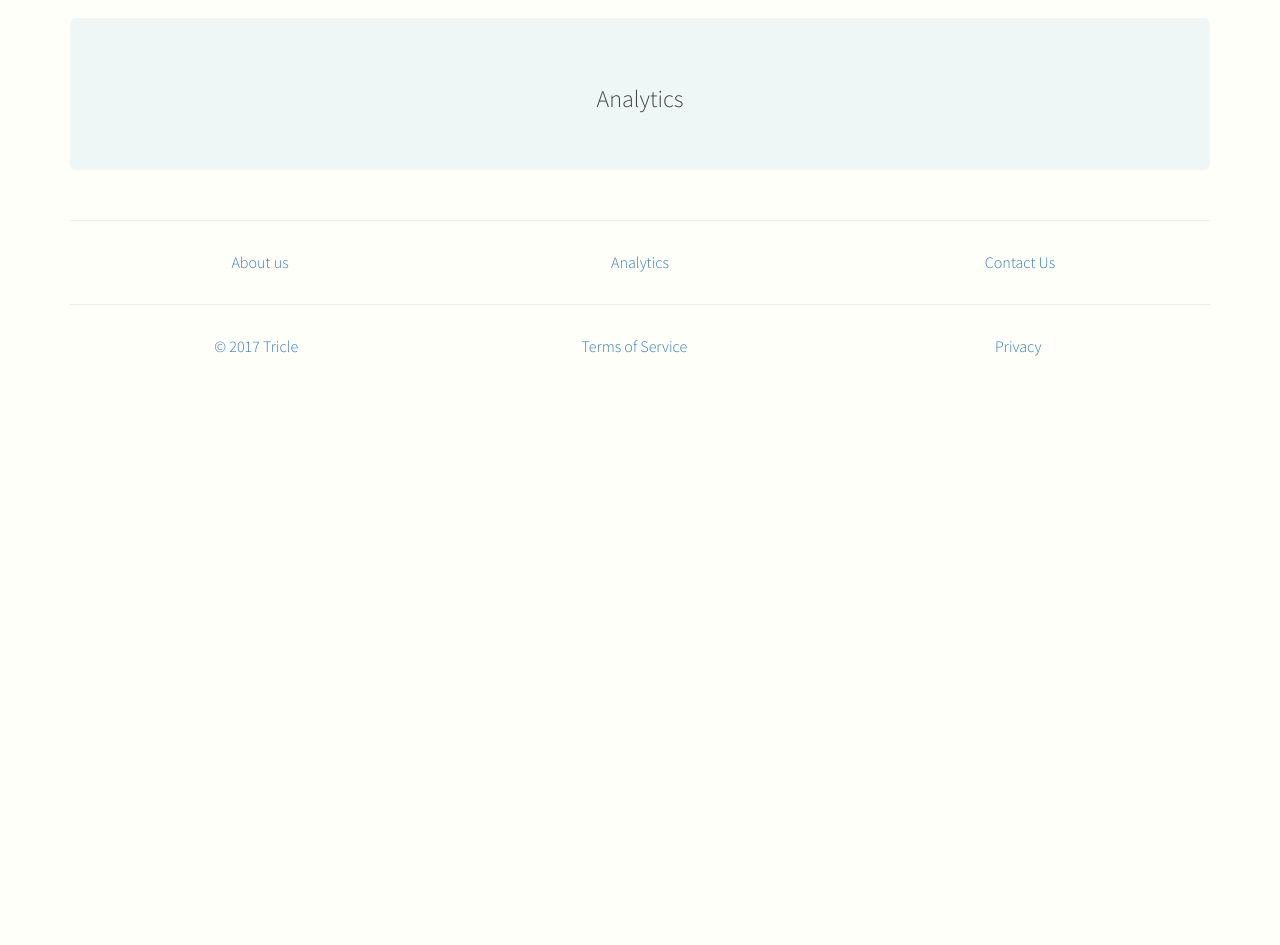
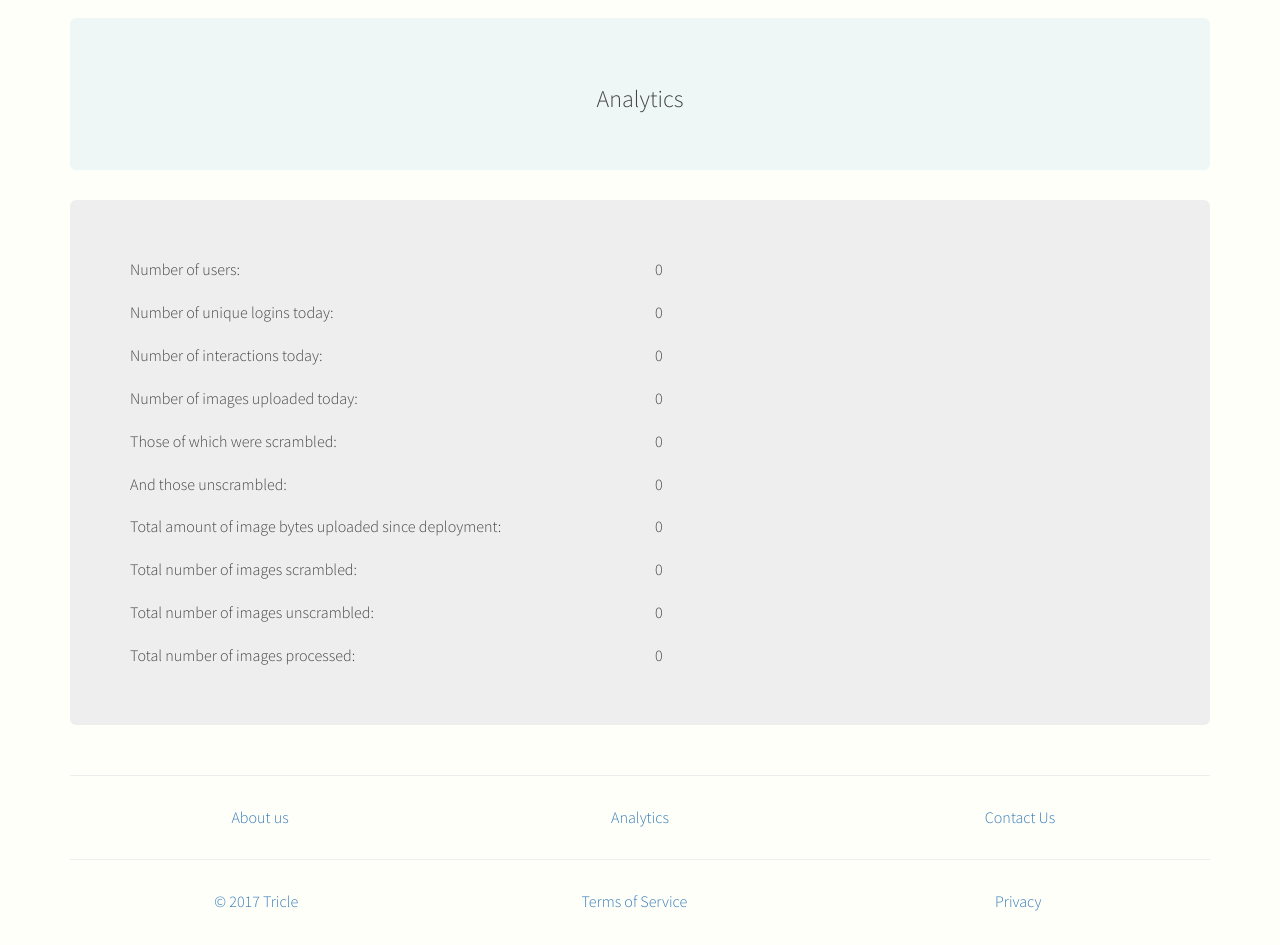
Before and after one commit to reritom/Tricle-Web, a Django app: page /global/ in a window 1280 px wide. Shown: the part 338-1283 px from the top of the page. Before the commit the page ends 694 px from the top, so only its background shows below. Run offline with Django 3.2, Linux system fonts and the light colour scheme; data that the repository does not hold is empty; some libraries are stand-ins or nearby versions.

Commit message:
Global stats page set up

```diff
--- a/Tricle/settings.py
+++ b/Tricle/settings.py
@@ -125,7 +125,7 @@ STATIC_URL = '/static/'
 STATICFILES_DIRS = [os.path.join(BASE_DIR, 'static')]
 
 LOGIN_URL = 'accounts:login'
-LOGIN_REDIRECT_URL = 'test'
+LOGIN_REDIRECT_URL = 'home'
 LOGOUT_REDIRECT_URL = 'thanks'
 
 MEDIA_ROOT = os.path.join(BASE_DIR, 'media')
--- a/Tricle/views.py
+++ b/Tricle/views.py
@@ -2,15 +2,68 @@ from django.shortcuts import render
 from django.views.generic import TemplateView
 from django.http import HttpResponse, HttpResponseRedirect
 from django.contrib.auth.models import User
+from django.contrib.auth.signals import user_logged_in
+from django.db.models.signals import post_save
+from django.utils import timezone
+from scrambler.models import ExpiringURL, Profile
+
+from datetime import datetime
 # Create your views here.
 
 def index(request):
-    num_visits=request.session.get('num_visits', 0)
-    request.session['num_visits'] = num_visits+1
-    return render(request, "index.html", {"num_vis" : request.session['num_visits']})
+    if request.user.is_authenticated():
+        profile, check = Profile.objects.get_or_create(user=request.user)
+        profile.save()
+
+    return render(request, "index.html")
+
+def updateLastLogin(sender, user, request, **kwargs):
+     profile, check = Profile.objects.get_or_create(user=request.user)
+     profile.last_login = timezone.now()
+     profile.save()
+
+user_logged_in.connect(updateLastLogin)
 
 def stats(request):
-    return render(request, "global.html")
+
+    context = dict()
+
+    context['user_count'] = len(User.objects.all())
+    context['todays_uploads_count'] = 0
+    context['todays_file_count'] = 0
+    context['todays_s_count'] = 0
+    context['todays_u_count'] = 0
+    context['dau'] = 0
+    context['total_file_bytes'] = 0
+    context['total_scrambles'] = 0
+    context['total_unscrambles'] = 0
+    context['total_file_count'] = 0
+
+    for expurl in ExpiringURL.objects.all():
+        if expurl.created.day == datetime.today().day:
+            context['todays_uploads_count'] = context['todays_uploads_count'] + 1
+            context['todays_file_count'] = context['todays_file_count'] + expurl.number_of_files
+
+            if expurl.mode == 'Scramble':
+                context['todays_s_count'] = context['todays_s_count'] + expurl.number_of_files
+            else:
+                context['todays_u_count'] = context['todays_u_count'] + expurl.number_of_files
+
+    if len(User.objects.all()) > 0:
+        for user in User.objects.all():
+            print(user)
+            if user.last_login.day == datetime.today().day:
+                context['dau'] = context['dau'] + 1
+
+            profile, check = Profile.objects.get_or_create(user=user)
+            context['total_file_bytes'] = context['total_file_bytes'] + profile.total_size_of_uploaded_images
+            context['total_scrambles'] = context['total_scrambles'] + profile.scramble_count
+            context['total_unscrambles'] = context['total_unscrambles'] + profile.unscramble_count
+            context['total_file_count'] = context['total_file_count'] + profile.total_file_count
+
+
+
+    return render(request, "global.html", context)
 
 def ScramRedirect(request):
     return HttpResponseRedirect("/")
--- a/templates/global.html
+++ b/templates/global.html
@@ -11,4 +11,105 @@
   <h3 style="font-weight: lighter;">Analytics</h3>
   </div>
 </div>
+
+
+<div class="container">
+  <div class="jumbotron">
+
+<div class="row">
+  <div class="col-xs-6" style="margin-top:10px; margin-bottom:10px;">
+    Number of users:
+  </div>
+  <div class="col-xs-6" style="margin-top:10px; margin-bottom:10px;">
+    {{ user_count }}
+  </div>
+</div>
+
+<div class="row">
+  <div class="col-xs-6" style="margin-top:10px; margin-bottom:10px;">
+    Number of unique logins today:
+  </div>
+  <div class="col-xs-6" style="margin-top:10px; margin-bottom:10px;">
+    {{ dau }}
+  </div>
+</div>
+
+<div class="row">
+  <div class="col-xs-6" style="margin-top:10px; margin-bottom:10px;">
+    Number of interactions today:
+  </div>
+  <div class="col-xs-6" style="margin-top:10px; margin-bottom:10px;">
+    {{ todays_uploads_count }}
+  </div>
+</div>
+
+<div class="row">
+  <div class="col-xs-6" style="margin-top:10px; margin-bottom:10px;">
+        Number of images uploaded today:
+  </div>
+  <div class="col-xs-6" style="margin-top:10px; margin-bottom:10px;">
+  {{ todays_file_count }}
+  </div>
+</div>
+
+<div class="row">
+  <div class="col-xs-6" style="margin-top:10px; margin-bottom:10px;">
+    Those of which were scrambled:
+  </div>
+  <div class="col-xs-6" style="margin-top:10px; margin-bottom:10px;">
+  {{ todays_s_count }}
+  </div>
+</div>
+
+<div class="row">
+  <div class="col-xs-6" style="margin-top:10px; margin-bottom:10px;">
+    And those unscrambled:
+  </div>
+  <div class="col-xs-6" style="margin-top:10px; margin-bottom:10px;">
+  {{ todays_u_count }}
+  </div>
+</div>
+
+<div class="row">
+  <div class="col-xs-6" style="margin-top:10px; margin-bottom:10px;">
+    Total amount of image bytes uploaded since deployment:
+  </div>
+  <div class="col-xs-6" style="margin-top:10px; margin-bottom:10px;">
+  {{ total_file_bytes }}
+  </div>
+</div>
+
+<div class="row">
+  <div class="col-xs-6" style="margin-top:10px; margin-bottom:10px;">
+    Total number of images scrambled:
+  </div>
+  <div class="col-xs-6" style="margin-top:10px; margin-bottom:10px;">
+  {{ total_scrambles }}
+  </div>
+</div>
+
+<div class="row">
+  <div class="col-xs-6" style="margin-top:10px; margin-bottom:10px;">
+  Total number of images unscrambled:
+  </div>
+  <div class="col-xs-6" style="margin-top:10px; margin-bottom:10px;">
+  {{ total_unscrambles }}
+  </div>
+</div>
+
+<div class="row">
+  <div class="col-xs-6" style="margin-top:10px; margin-bottom:10px;">
+    Total number of images processed:
+  </div>
+  <div class="col-xs-6" style="margin-top:10px; margin-bottom:10px;">
+  {{ total_file_count }}
+  </div>
+</div>
+
+
+</div>
+</div>
+
+
+
 {% endblock %}
```
Also changed, not shown: scrambler/models.py (+5 -3 lines), scrambler/views.py (+44 -23 lines), scrambler/migrations/0024_auto_20170723_2256.py (added), scrambler/migrations/0025_auto_20170723_2330.py (added), scrambler/migrations/0026_auto_20170723_2331.py (added), scrambler/migrations/0027_auto_20170724_0003.py (added), scrambler/migrations/0028_auto_20170724_0016.py (added), scrambler/migrations/0029_auto_20170724_0035.py (added).
